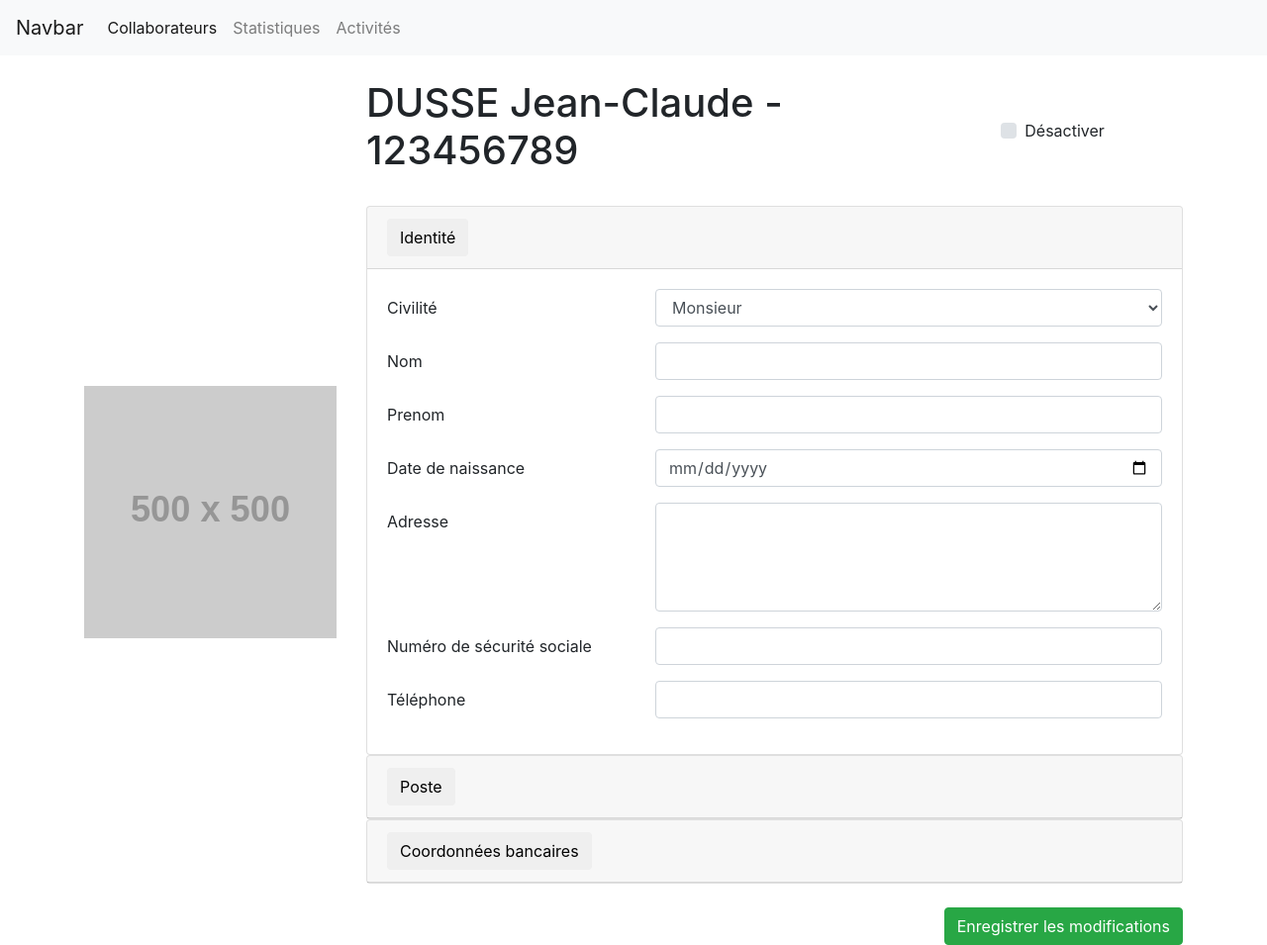
After one commit to sessiondassaut/atelier-bootstrap, a PHP site: page /editCollab.php in a window 1280 px wide. The commit adds this page. Shown: the whole page at 99% size. Run offline with PHP 8.4, Linux system fonts and the light colour scheme; grey boxes labelled with a size stand in for pictures from a placeholder-image service; some libraries are stand-ins or nearby versions.

Commit message:
Added step 3

```diff
--- /dev/null
+++ b/editCollab.php
@@ -0,0 +1,154 @@
+<?php
+require_once 'header.html';
+?>
+<div class="container">
+    <br>
+    <div class="row">
+        <div class="col-3 d-flex align-items-center">
+            <img class="img-fluid"  src="https://dummyimage.com/500x500/000000/fff.png" alt="Dummy">
+        </div>
+        <div class="col-9">
+            <div class="row">
+                <div class="col-9">
+                    <h1>DUSSE Jean-Claude - 123456789</h1>
+                </div>
+                <div class="col-3 d-flex align-items-center">
+                        <div class="custom-control custom-checkbox">
+                            <input type="checkbox" class="custom-control-input" id="deactivate" name="deactivate">
+                            <label class="custom-control-label" for="deactivate">Désactiver</label>
+                        </div>
+                </div>
+            </div>
+            <br>
+            <form action="index.php" method="GET">
+            <div id="accordion">
+                <div class="card">
+                    <div class="card-header" id="headingOne">
+                        <h5 class="mb-0">
+                            <button class="btn" data-toggle="collapse" data-target="#collapseOne" aria-expanded="true" aria-controls="collapseOne">
+                                Identité
+                            </button>
+                        </h5>
+                    </div>
+
+                    <div id="collapseOne" class="collapse show" aria-labelledby="headingOne" data-parent="#accordion">
+                        <div class="container card-body">
+                            <div class="form-group row">
+                                <label for="civilite" class="col-4 col-form-label">Civilité</label>
+                                <div class="col-8">
+                                    <select id="civilite" class="form-control here" name="civilite" required="required">
+                                        <option value="M">Monsieur</option>
+                                        <option value="Mme">Madame</option>
+                                    </select>
+                                </div>
+                            </div>
+                            <div class="form-group row">
+                                <label class="col-4 col-form-label" for="name">Nom</label>
+                                <div class="col-8">
+                                    <input id="name" name="name" class="form-control here" required="required" type="text">
+                                </div>
+                            </div>
+                            <div class="form-group row">
+                                <label for="surname" class="col-4 col-form-label">Prenom</label>
+                                <div class="col-8">
+                                    <input id="surname" name="surname" class="form-control here" required="required" type="text">
+                                </div>
+                            </div>
+                            <div class="form-group row">
+                                <label for="birthdate" class="col-4 col-form-label">Date de naissance</label>
+                                <div class="col-8">
+                                    <input id="birthdate" name="birthdate" placeholder="DD/MM/AAAA" class="form-control here" required="required" type="date">
+                                </div>
+                            </div>
+                            <div class="form-group row">
+                                <label for="address" class="col-4 col-form-label">Adresse</label>
+                                <div class="col-8">
+                                    <textarea id="address" name="address" cols="40" rows="4" class="form-control" required="required"></textarea>
+                                </div>
+                            </div>
+                            <div class="form-group row">
+                                <label for="ss-number" class="col-4 col-form-label">Numéro de sécurité sociale</label>
+                                <div class="col-8">
+                                    <input id="ss-number" name="ss-number" class="form-control here" required="required" type="text">
+                                </div>
+                            </div>
+                            <div class="form-group row">
+                                <label for="telephone" class="col-4 col-form-label">Téléphone</label>
+                                <div class="col-8">
+                                    <input id="telephone" name="telephone" class="form-control here" required="required" type="text">
+                                </div>
+                            </div>
+                        </div>
+                    </div>
+                </div>
+                <div class="card">
+                    <div class="card-header" id="headingTwo">
+                        <h5 class="mb-0">
+                            <button class="btn collapsed" data-toggle="collapse" data-target="#collapseTwo" aria-expanded="false" aria-controls="collapseTwo">
+                                Poste
+                            </button>
+                        </h5>
+                    </div>
+                    <div id="collapseTwo" class="collapse" aria-labelledby="headingTwo" data-parent="#accordion">
+                        <div class="container  card-body">
+                            <div class="form-group row">
+                                <label for="departement" class="col-4 col-form-label">Departement</label>
+                                <div class="col-8">
+                                    <select id="departement" class="form-control here" name="departement" required="required">
+                                        <option value="">Comptabilité</option>
+                                        <option value="">Ressources humaines</option>
+                                        <option value="">Informatique</option>
+                                    </select>
+                                </div>
+                            </div>
+                            <div class="form-group row">
+                                <label for="position" class="col-4 col-form-label">Nom du poste</label>
+                                <div class="col-8">
+                                    <input id="position" name="position" required="required" class="form-control here" type="text">
+                                </div>
+                            </div>
+                        </div>
+                    </div>
+                </div>
+                <div class="card">
+                    <div class="card-header" id="headingThree">
+                        <h5 class="mb-0">
+                            <button class="btn collapsed" data-toggle="collapse" data-target="#collapseThree" aria-expanded="false" aria-controls="collapseThree">
+                                Coordonnées bancaires
+                            </button>
+                        </h5>
+                    </div>
+                    <div id="collapseThree" class="collapse" aria-labelledby="headingThree" data-parent="#accordion">
+                        <div class="container card-body">
+                            <div class="form-group row">
+                                <label for="iban" class="col-4 col-form-label">IBAN</label>
+                                <div class="col-8">
+                                    <input id="iban" name="iban" required="required" class="form-control here" type="text">
+                                </div>
+                            </div>
+                            <div class="form-group row">
+                                <label for="bic" class="col-4 col-form-label">BIC</label>
+                                <div class="col-8">
+                                <input id="bic" name="bic" class="form-control here" required="required" type="text">
+                                </div>
+                            </div>
+                        </div>
+                    </div>
+                </div>
+                <br>
+                <div class="row">
+                    <div class="col">
+
+                        <a href="index.php" class="float-right">
+                            <button type="button" class="btn btn-success">Enregistrer les modifications</button>
+                        </a>
+                    </div>
+                </div>
+            </form>
+            </div>
+        </div>
+
+        </div>
+    </div>
+<?php
+require_once 'footer.html';
```
Also changed, not shown: index.php (+7 -7 lines).
